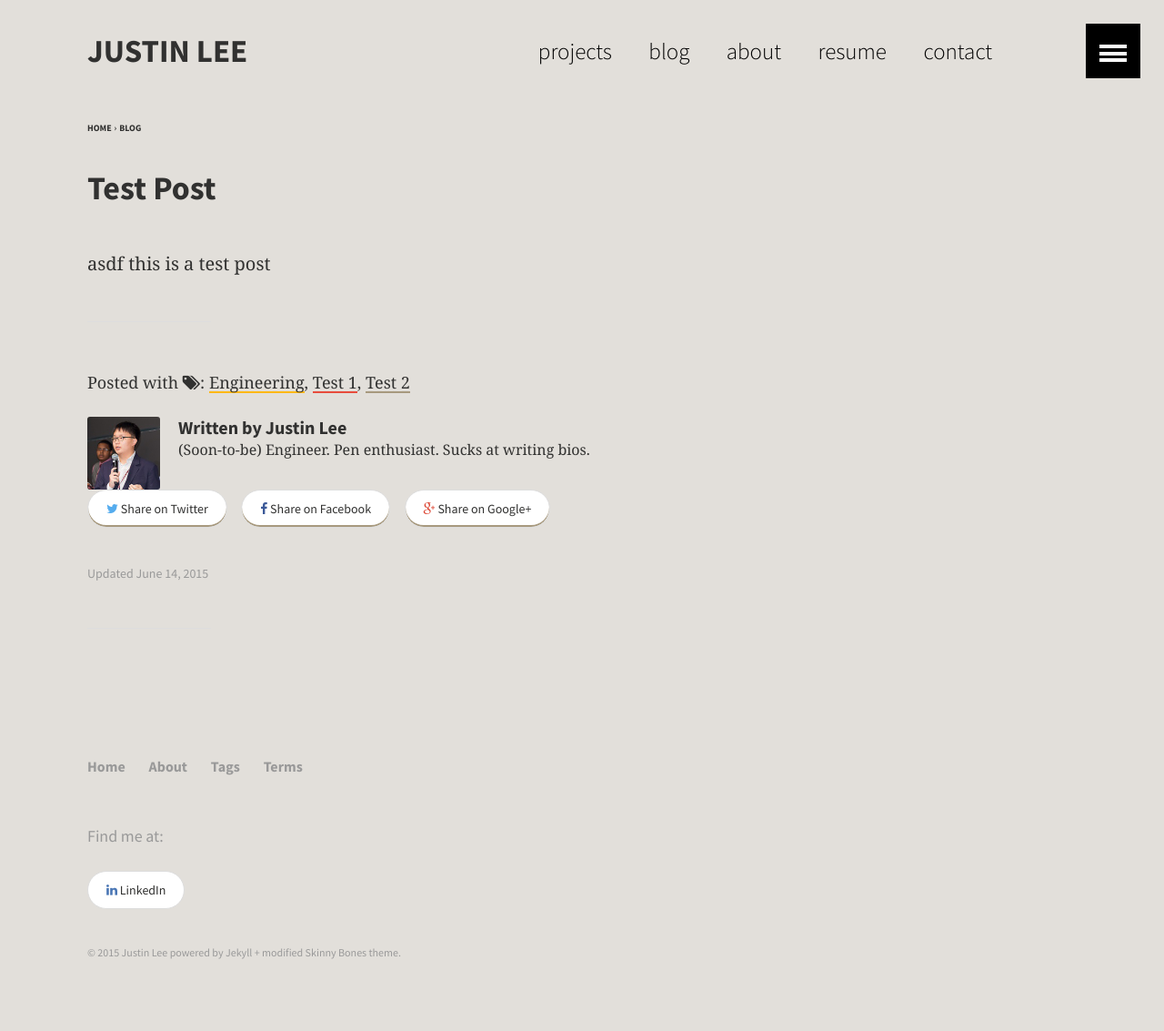
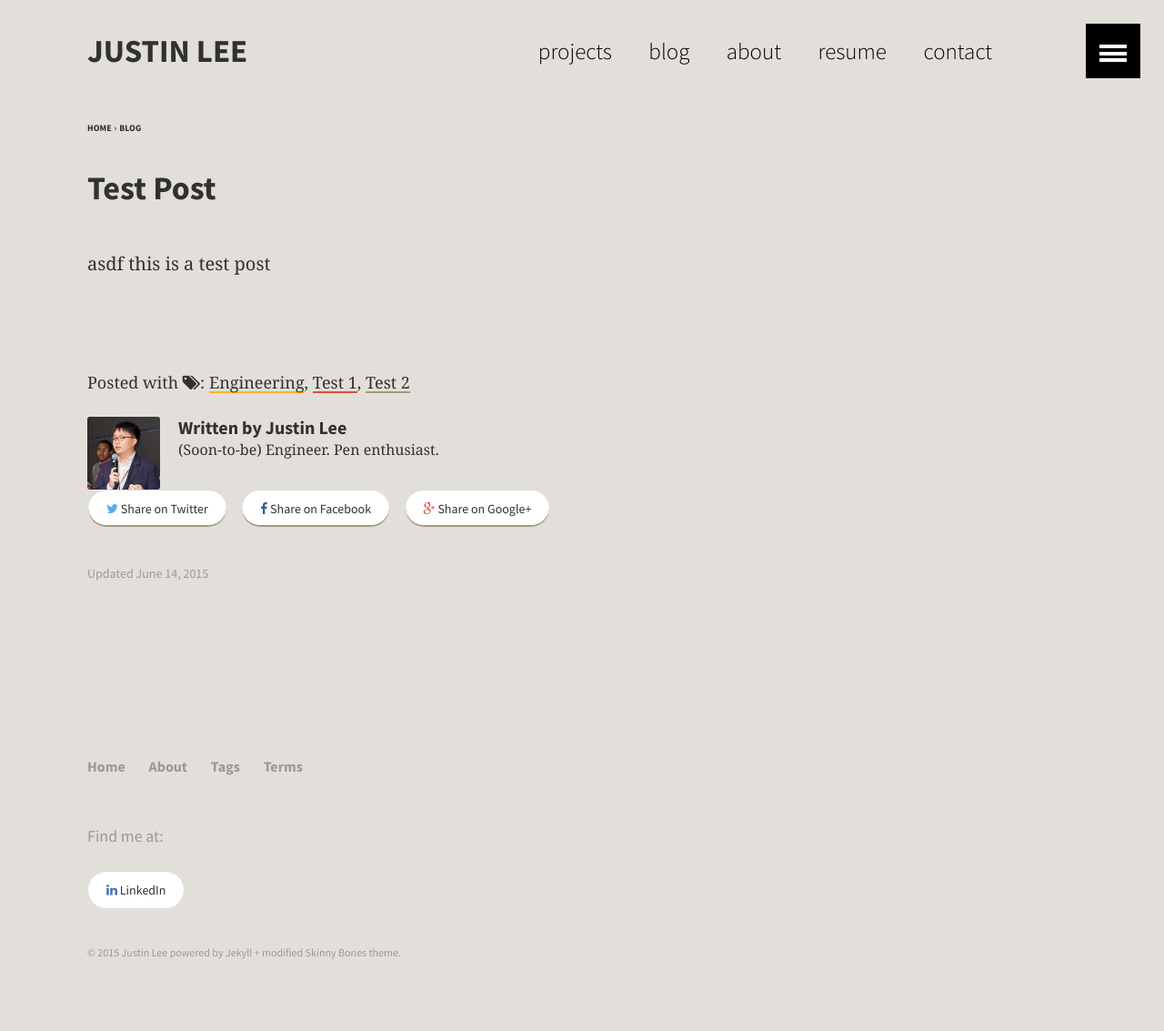
Before and after one commit to pengineered/pengineered.github.io, a Jekyll site: the page built from _posts/blog/2015-06-07-test-post.md, in a window 1280 px wide. Shown: the whole page at 91% size. Built offline with Jekyll 4.4.1, drawn with Linux system fonts in a browser that asks for light colours; comment, search, counter and statistics services are not loaded.

Commit message:
changed bio

```diff
--- a/_config.yml
+++ b/_config.yml
@@ -29,7 +29,7 @@ owner:
   google:
     ad-client:
     ad-slot:
-  bio: (Soon-to-be) Engineer. Pen enthusiast. Sucks at writing bios.
+  bio: (Soon-to-be) Engineer. Pen enthusiast.
   avatar: bio-photo.jpg # 160x160 px image for author byline
   disqus-shortname: pengineered
 
```
